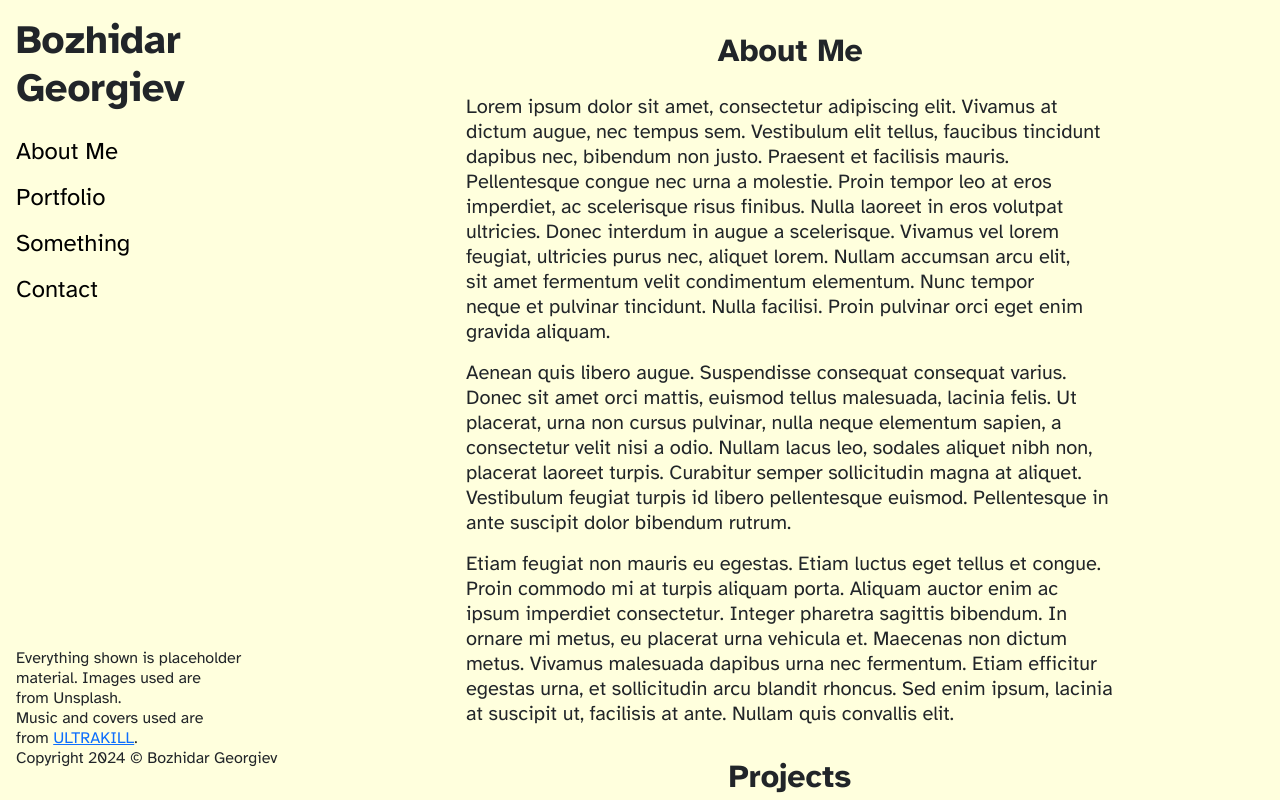
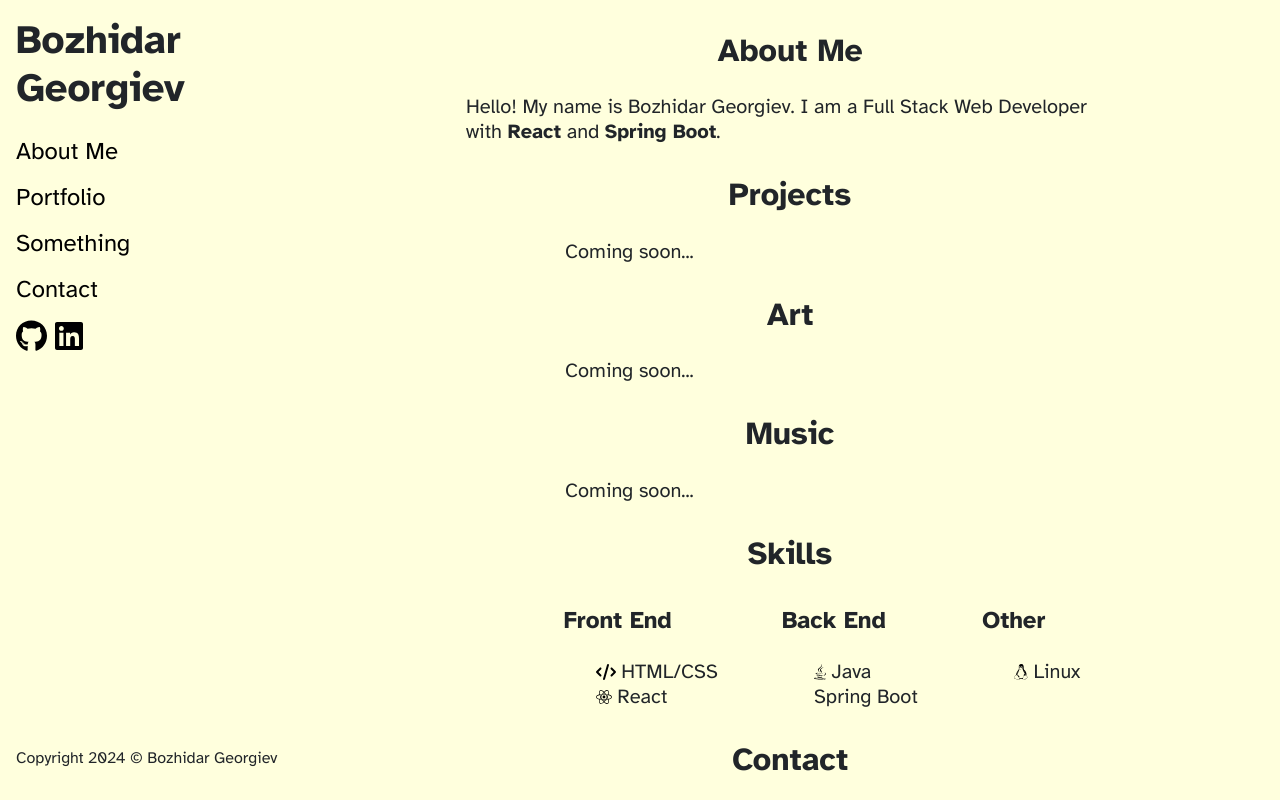
Before and after one commit to georgiev-bozhidar/georgiev-bozhidar.github.io, a React (Vite) app: page / in a window 1280 px wide. Shown: the top 800 px of the page. Built offline with nearby package versions, Linux system fonts and the light colour scheme.

Commit message:
Removed placeholder content

```diff
--- a/src/App.css
+++ b/src/App.css
@@ -12,10 +12,16 @@
 
 html {
   scroll-behavior: smooth;
+  scroll-padding: 5em;
 }
 
 body {
   background: var(--primary-bg-color);
+}
+
+.strong {
+  font-size: inherit;
+  font-weight: 700;
 }
 
 .site {
@@ -28,9 +34,22 @@ body {
   padding: 1em;
 }
 
+a {
+  text-decoration: none;
+}
+
+a:hover {
+  color: #f0f;
+}
+
+li,
 p {
   font-size: 1.25rem;
   max-width: 50ch;
+}
+
+li {
+  list-style-type: none;
 }
 
 h3 {
@@ -69,6 +88,15 @@ audio {
   gap: 1em;
 }
 
+.socials {
+  display: flex;
+  gap: 0.5em;
+}
+
+.icon:hover {
+  color: #f0f;
+}
+
 #about-me {
   min-width: 50ch;
   max-width: 50rem;
@@ -79,10 +107,6 @@ audio {
   font-size: 1.5rem;
   color: #000;
   text-decoration: none;
-}
-
-.hero-nav > a:hover {
-  color: #f0f;
 }
 
 .main {
@@ -101,8 +125,16 @@ audio {
 .projects,
 .musics {
   display: grid;
+  grid-gap: 2em;
+}
+
+.projects,
+.musics {
   grid-template-columns: 1fr 1fr 1fr;
-  grid-gap: 2em;
+}
+
+.art {
+  width: 100%;
 }
 
 .music {
@@ -121,6 +153,17 @@ audio {
 
 .footer p {
   font-size: 1rem;
+}
+
+.skill-list {
+  display: flex;
+  /* flex-direction: column; */
+  gap: 2em;
+  width: 100%;
+}
+
+.temporary {
+  display: none;
 }
 
 @media (max-width: 1000px) {
--- a/src/App.tsx
+++ b/src/App.tsx
@@ -4,6 +4,15 @@
 import "./App.css";
 import { Code, Art, Music } from "./components/Projects";
 import { Link } from "react-router-dom";
+import { FontAwesomeIcon } from "@fortawesome/react-fontawesome";
+import { faCode } from "@fortawesome/free-solid-svg-icons";
+import {
+  faGithub,
+  faReact,
+  faJava,
+  faLinux,
+  faLinkedin,
+} from "@fortawesome/free-brands-svg-icons";
 
 function App() {
   return (
@@ -18,12 +27,33 @@ function App() {
             <a href="#portfolio" className="nav">
               Portfolio
             </a>
-            <a href="#something" className="nav">
+            <a href="#skills" className="nav">
               Something
             </a>
             <a href="#contact" className="nav">
               Contact
             </a>
+            <div className="socials">
+              <Link to="https://github.com/georgiev-bozhidar" target="_">
+                <FontAwesomeIcon
+                  className="icon"
+                  icon={faGithub}
+                  size={"2x"}
+                  color={"#000000"}
+                />
+              </Link>
+              <Link
+                to="https://linkedin.com/in/bozhidar-georgiev-71b75520a/"
+                target="_"
+              >
+                <FontAwesomeIcon
+                  className="icon"
+                  icon={faLinkedin}
+                  size={"2x"}
+                  color={"#000000"}
+                />
+              </Link>
+            </div>
             {/* <Link to="#about-me" className="nav">
                 About Me
                 </Link>
@@ -41,43 +71,17 @@ function App() {
         <div className="main">
           <div id="about-me">
             <h3>About Me</h3>
+            {/* <h4>Hello!</h4> */}
             <p>
-              Lorem ipsum dolor sit amet, consectetur adipiscing elit. Vivamus
-              at dictum augue, nec tempus sem. Vestibulum elit tellus, faucibus
-              tincidunt dapibus nec, bibendum non justo. Praesent et facilisis
-              mauris. Pellentesque congue nec urna a molestie. Proin tempor leo
-              at eros imperdiet, ac scelerisque risus finibus. Nulla laoreet in
-              eros volutpat ultricies. Donec interdum in augue a scelerisque.
-              Vivamus vel lorem feugiat, ultricies purus nec, aliquet lorem.
-              Nullam accumsan arcu elit, sit amet fermentum velit condimentum
-              elementum. Nunc tempor neque et pulvinar tincidunt. Nulla
-              facilisi. Proin pulvinar orci eget enim gravida aliquam.
-            </p>
-            <p>
-              Aenean quis libero augue. Suspendisse consequat consequat varius.
-              Donec sit amet orci mattis, euismod tellus malesuada, lacinia
-              felis. Ut placerat, urna non cursus pulvinar, nulla neque
-              elementum sapien, a consectetur velit nisi a odio. Nullam lacus
-              leo, sodales aliquet nibh non, placerat laoreet turpis. Curabitur
-              semper sollicitudin magna at aliquet. Vestibulum feugiat turpis id
-              libero pellentesque euismod. Pellentesque in ante suscipit dolor
-              bibendum rutrum.
-            </p>
-            <p>
-              Etiam feugiat non mauris eu egestas. Etiam luctus eget tellus et
-              congue. Proin commodo mi at turpis aliquam porta. Aliquam auctor
-              enim ac ipsum imperdiet consectetur. Integer pharetra sagittis
-              bibendum. In ornare mi metus, eu placerat urna vehicula et.
-              Maecenas non dictum metus. Vivamus malesuada dapibus urna nec
-              fermentum. Etiam efficitur egestas urna, et sollicitudin arcu
-              blandit rhoncus. Sed enim ipsum, lacinia at suscipit ut, facilisis
-              at ante. Nullam quis convallis elit.
+              Hello! My name is Bozhidar Georgiev. I am a Full Stack Web
+              Developer with <span className="strong">React</span> and{" "}
+              <span className="strong">Spring Boot</span>.
             </p>
           </div>
           <div id="portfolio">
             <h3>Projects</h3>
             <div className="projects">
-              <Code
+              {/* <Code
                   imagePath="/img/andrea-de-santis-g6nPslCoXDs-unsplash.jpg"
                   projectName="Project Name"
                   projectDescription="A simple description of the project that just so happens to be exactly three lines."
@@ -86,19 +90,24 @@ function App() {
                   imagePath="/img/neom-g6Me5mUQQIQ-unsplash.jpg"
                   projectName="Project Name"
                   projectDescription="A simple description of the project that just so happens to be exactly three lines."
-              />
+                  /> */}
+              <p>Coming soon...</p>
             </div>
 
             <h3>Art</h3>
-            <Art
+            <div className="art">
+              {/* <Art
                   imagePath="/img/neom-s0A8sa9oasY-unsplash.jpg"
                   artName="Art Name"
                   />
-            <Art imagePath="/img/neom-tuEtpjghVmg-unsplash.jpg" />
+                  <Art imagePath="/img/neom-tuEtpjghVmg-unsplash.jpg" /> */}
+
+              <p>Coming soon...</p>
+            </div>
 
             <h3>Music</h3>
             <div className="musics">
-              <Music
+              {/* <Music
                   imagePath="/img/ultrakill-infinite-hyperdeath-cover.jpg"
                   artistName="Heaven Pierce Her"
                   musicName="Into the Fire"
@@ -107,42 +116,81 @@ function App() {
                   imagePath="/img/ultrakill-imperfect-hatred-cover.png"
                   artistName="Heaven Pierce Her"
                   musicName="Dune Eternal"
-              />
-              <Music
-                imagePath="/img/ultrakill-death-odyssey-cover.jpg"
-                artistName="Heaven Pierce Her"
-                musicName="Death Odyssey"
-              />
-              <Music
-                imagePath="/img/ultrakill-flesh-prison-cover.png"
-                artistName="Heaven Pierce Her"
-                musicName="ORDER"
-              />
-              <Music
-                imagePath="/img/ultrakill-pandemonium-cover.jpg"
-                artistName="Heaven Pierce Her"
-                musicName="WAR"
-              />
-              <Music
-                imagePath="/img/ultrakill-1000thr-cover.jpg"
-                artistName="Heaven Pierce Her"
-                musicName="War Without Reason"
-              />
+                  /> */}
+              <p>Coming soon...</p>
             </div>
           </div>
-          <div id="something">
-            <h3 id="something">Something</h3>
+          <div id="skills">
+            <h3>Skills</h3>
+            <ul className="skill-list front-end">
+              <li className="front-end">
+                <ul>
+                  <li>
+                    <h4>
+                      <span className="strong">Front End</span>
+                    </h4>
+                  </li>
+                  <li>
+                    <ul>
+                      <li>
+                        <FontAwesomeIcon icon={faCode} color={"#000000"} />{" "}
+                        HTML/CSS
+                      </li>
+                      <li>
+                        <FontAwesomeIcon icon={faReact} color={"#000000"} />{" "}
+                        React
+                      </li>
+                    </ul>
+                  </li>
+                </ul>
+              </li>
+              <li className="back-end">
+                <ul>
+                  <li>
+                    <h4>
+                      <span className="strong">Back End</span>
+                    </h4>
+                  </li>
+                  <li>
+                    <ul>
+                      <li>
+                        <FontAwesomeIcon icon={faJava} color={"#000000"} /> Java
+                      </li>
+                      <li>Spring Boot</li>
+                    </ul>
+                  </li>
+                </ul>
+              </li>
+              <li className="other">
+                <ul>
+                  <li>
+                    <h4>
+                      <span className="strong">Other</span>
+                    </h4>
+                  </li>
+                  <li>
+                    <ul>
+                      <li>
+                        <FontAwesomeIcon icon={faLinux} color={"#000000"} />{" "}
+                        Linux
+                      </li>
+                    </ul>
+                  </li>
+                </ul>
+              </li>
+            </ul>
           </div>
           <div id="contact">
-            <h3 id="contact">Contact</h3>
+            <h3>Contact</h3>
           </div>
         </div>
         <div className="footer">
           <footer>
             <p>
               <span className="temporary">
-                Everything shown is placeholder material. Images used are from
-                Unsplash.
+                Everything shown is placeholder material.
+                <br />
+                Images used are from Unsplash.
                 <br /> Music and covers used are from{" "}
                 <Link to="http://devilmayquake.com" target="_blank">
                   ULTRAKILL
```
Lines whose indentation alone changed are shown as unchanged.
